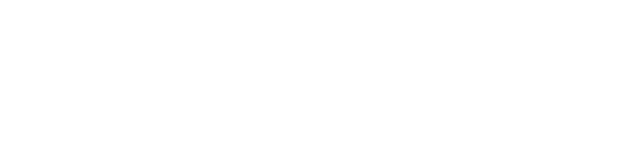
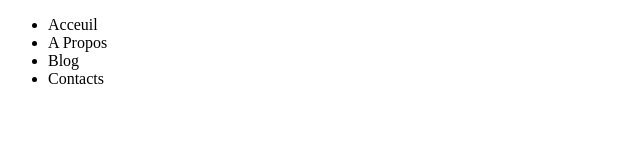
Before and after one commit to kassira/mon-site-web, a plain HTML site: page index.html in a window 1280 px wide. Shown: the whole page, without its empty margins (0-640 px from the left). Drawn offline with Linux system fonts and the light colour scheme.

Commit message:
mise en place de lentete

```diff
--- a/index.html
+++ b/index.html
@@ -5,8 +5,24 @@
     <meta http-equiv="X-UA-Compatible" content="IE=edge">
     <meta name="viewport" content="width=device-width, initial-scale=1.0">
     <title>MON SITE WEB</title>
+    <link rel="stylesheet" href="style.css">
 </head>
 <body>
+    <header>
+            <ul>
+                <li> <a href="#"></a> Acceuil</li>
+                <li> <a href="#"></a> A Propos</li>
+                <li> <a href="#"></a> Blog</li>
+                <li> <a href="#"></a> Contacts</li>
+            </ul>
+    </header>
 
+    <main>
+
+    </main>
+
+    <footer>
+
+    </footer>
 </body>
 </html>
```
